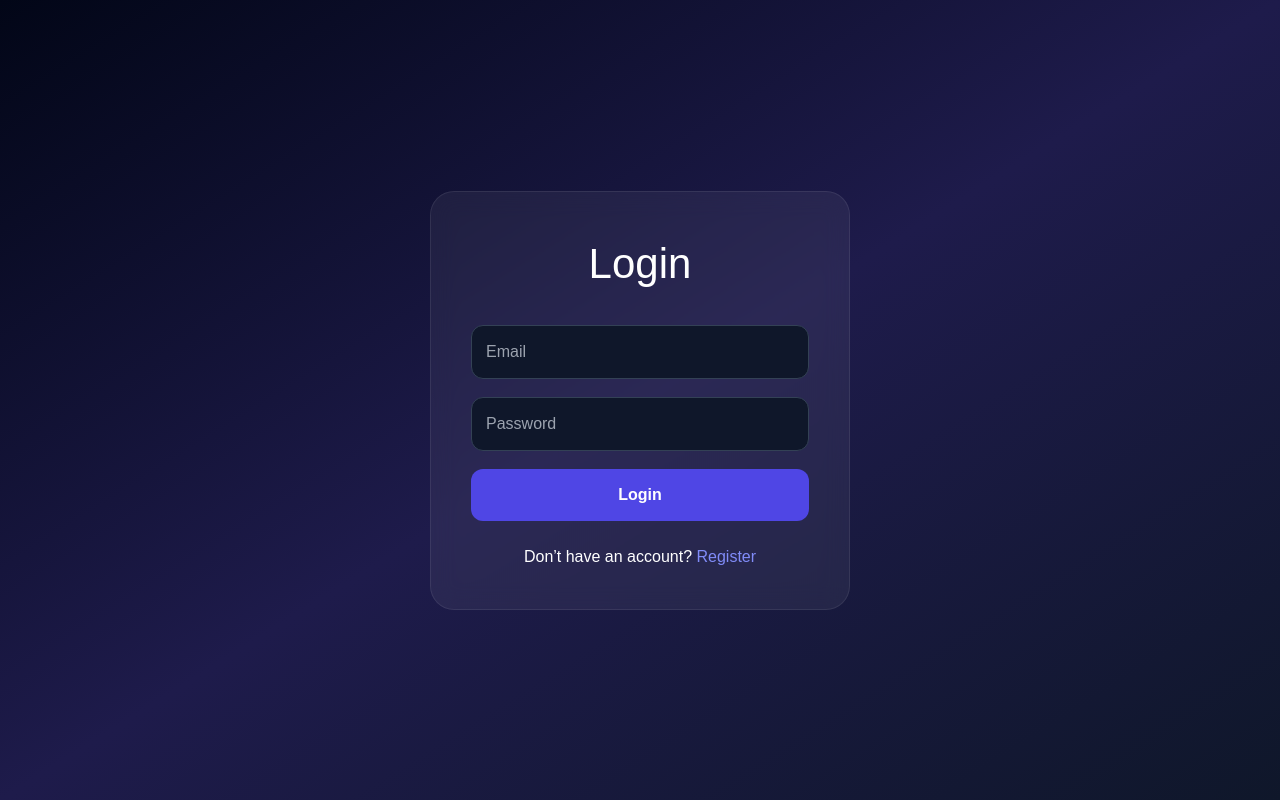
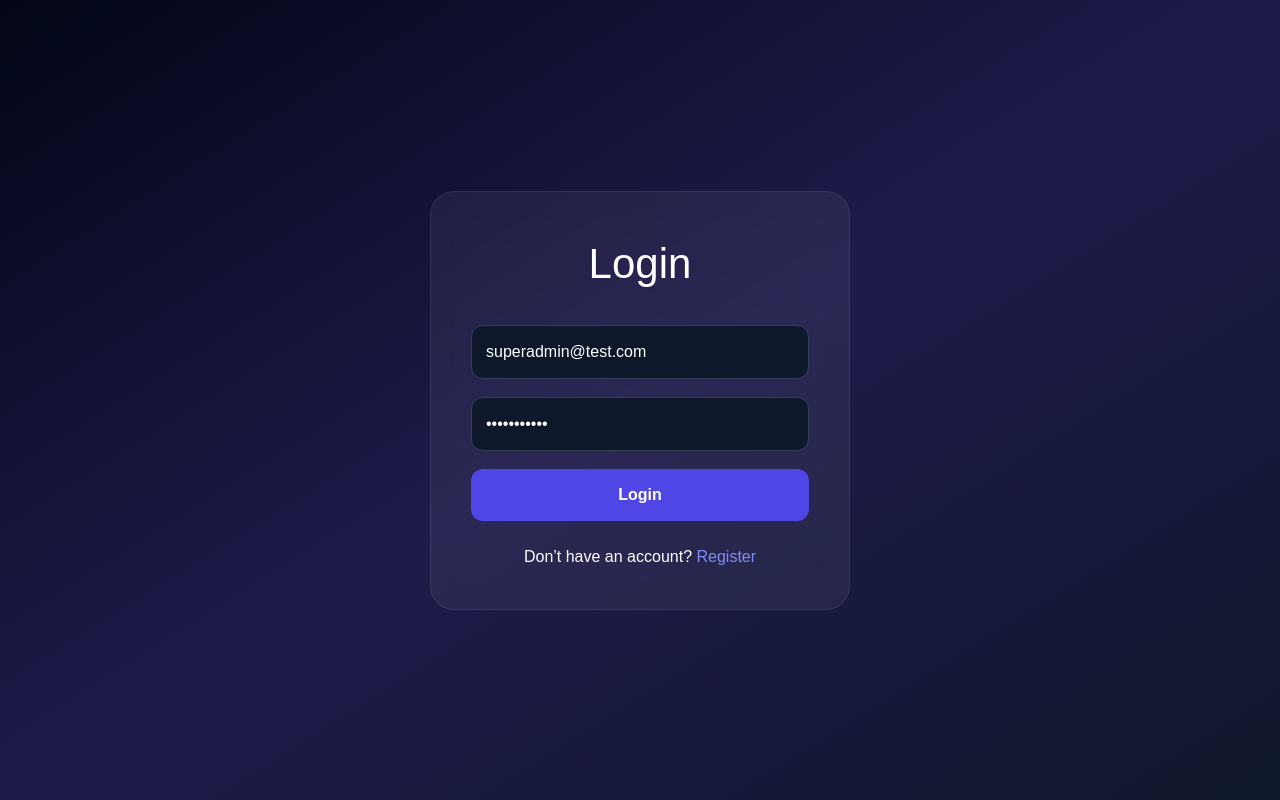
Before and after one commit to SumanthDusa/Email-Campaign-Platform, a React app in the folder frontend/: page /login in a window 1280 px wide. Built offline with nearby package versions, Linux system fonts and the light colour scheme; the HTML template or start-up script is replaced by a standard one.

Commit message:
Update LoginPage.jsx

```diff
--- a/frontend/src/pages/LoginPage.jsx
+++ b/frontend/src/pages/LoginPage.jsx
@@ -16,8 +16,8 @@ export function LoginPage() {
   const [formData,
     setFormData] =
     useState({
-      email: "",
-      password: "",
+      email: "superadmin@test.com",
+      password: "Password123",
     });
 
   const [loading,
```
